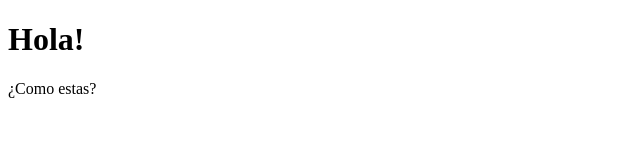
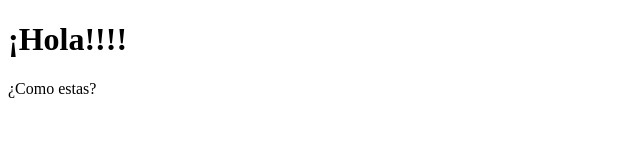
Before and after one commit to GeorgeOrd/test-node, a plain HTML site: page index.html in a window 1280 px wide. Shown: the whole page, without its empty margins (0-640 px from the left). Drawn offline with Linux system fonts and the light colour scheme.

Commit message:
cambios en el titulo

```diff
--- a/index.html
+++ b/index.html
@@ -6,7 +6,7 @@
     <title>Test project node</title>
 </head>
 <body>
-    <h1>Hola!</h1>
+    <h1>¡Hola!!!!</h1>
     <p>¿Como estas?</p>
 </body>
 </html>
```
